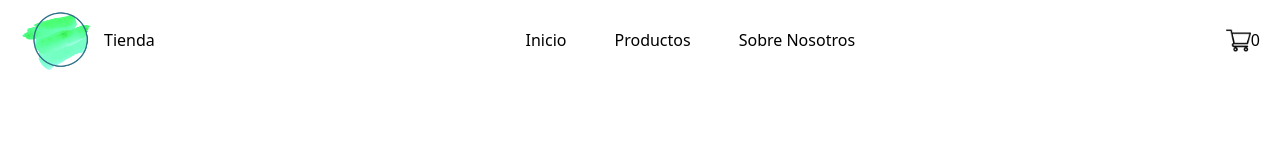
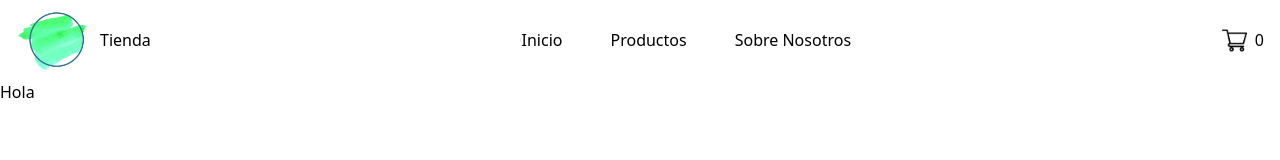
Before and after one commit to leandroelverdi/47150-proyectoFinal-React-Elverdi, a React (Create React App) app: page / in a window 1280 px wide. Shown: the top 160 px of the page. Built offline with nearby package versions, Linux system fonts and the light colour scheme.

Commit message:
Create component CardWidget.jsx

```diff
--- a/src/App.js
+++ b/src/App.js
@@ -1,11 +1,11 @@
 import {NavBar} from "./components/NavBar";
+import { ItemListContainer } from "./components/ItemListContainer";
 
-const App = () => {
+export const App = () => {
   return (
     <>
       <NavBar />
+      <ItemListContainer greeting="Hola"/>
     </>
   );
 };
-
-export default App;
--- /dev/null
+++ b/src/components/CartWidget.jsx
@@ -0,0 +1,7 @@
+import cart from "../assets/cart.png";
+
+export const CartWidget = () => (
+  <div className="flex items-center gap-2">
+    <img src={cart} alt="Cart" className="w-[25px] h-[25px]" /> <span>0</span>
+  </div>
+);
--- a/src/components/NavBar.js
+++ /dev/null
@@ -1,35 +0,0 @@
-import cart from "../assets/cart.png";
-
-export const NavBar = () => {
-  return (
-    <>
-      <header className="flex justify-between px-5">
-        <a href="#home" className="flex items-center gap-1">
-          <img src="logo.png" alt="Logo" className="w-[80px]"></img>Tienda
-        </a>
-        <nav className="flex items-center justify-between w-100 h-20">
-          <ul className="flex gap-4 [&>li>a]:rounded [&>li>a]:px-4 [&>li>a]:py-2">
-            <li>
-              <a href="#home" className="hover:bg-blue-300">
-                Inicio
-              </a>
-            </li>
-            <li>
-              <a href="#products" className="hover:bg-blue-300">
-                Productos
-              </a>
-            </li>
-            <li>
-              <a href="#about-us" className="hover:bg-blue-300">
-                Sobre Nosotros
-              </a>
-            </li>
-          </ul>
-        </nav>
-        <div className="flex items-center">
-          <img src={cart} alt="Cart" className="w-[25px] h-[25px]" /> 0
-        </div>
-      </header>
-    </>
-  );
-};
--- /dev/null
+++ b/src/components/NavBar.jsx
@@ -0,0 +1,29 @@
+import { CartWidget } from "./CartWidget";
+
+export const NavBar = () => (
+  <header className="flex justify-between px-4">
+    <a href="#home" className="flex items-center gap-1">
+      <img src="logo.png" alt="Logo" className="w-[80px]"></img>Tienda
+    </a>
+    <nav className="flex items-center justify-between w-100 h-20">
+      <ul className="flex gap-4 [&>li>a]:rounded [&>li>a]:px-4 [&>li>a]:py-2">
+        <li>
+          <a href="#home" className="hover:bg-blue-300">
+            Inicio
+          </a>
+        </li>
+        <li>
+          <a href="#products" className="hover:bg-blue-300">
+            Productos
+          </a>
+        </li>
+        <li>
+          <a href="#about-us" className="hover:bg-blue-300">
+            Sobre Nosotros
+          </a>
+        </li>
+      </ul>
+    </nav>
+    <CartWidget />
+  </header>
+);
--- a/src/components/itemListContainer.jsx
+++ b/src/components/itemListContainer.jsx
@@ -1,3 +1 @@
-export const itemListContainer = () => {
-  return <div></div>
-}
+export const ItemListContainer = (props) => <div>{props.greeting}</div>;
--- a/src/index.js
+++ b/src/index.js
@@ -1,7 +1,7 @@
 import React from "react";
 import ReactDOM from "react-dom/client";
 import "./index.css";
-import App from "./App";
+import { App } from "./App";
 import reportWebVitals from "./reportWebVitals";
 
 //Font awesome
```
